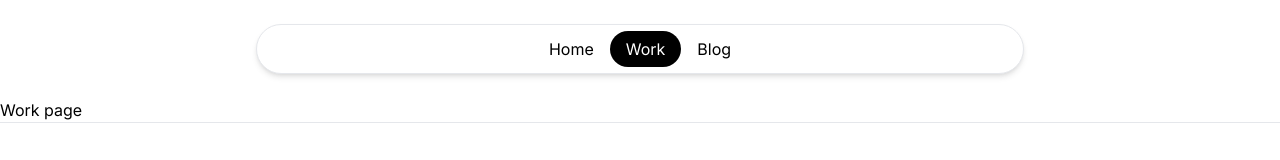
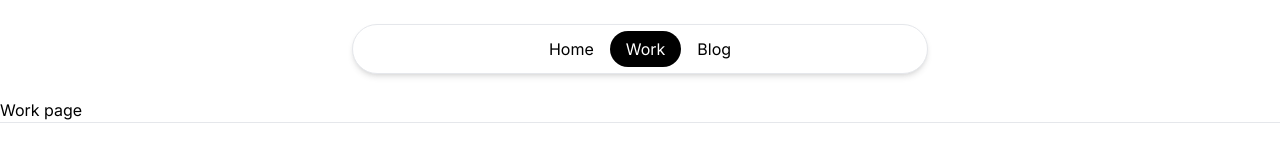
Before and after one commit to damandeep611/dev-blog, a Next.js app: page /work in a window 1280 px wide. Shown: the top 160 px of the page. Built offline with nearby package versions, Linux system fonts and the light colour scheme.

Commit message:
navbar changes

```diff
--- a/app/components/layout/Navbar.tsx
+++ b/app/components/layout/Navbar.tsx
@@ -16,7 +16,7 @@ const Navbar: React.FC<NavbarProps> = () => {
     { name: "Blog", path: "/blog" },
   ];
   return (
-    <nav className="flex items-center justify-center bg-white rounded-full border border-solid  shadow-md container mx-auto max-w-3xl my-6 py-3">
+    <nav className="flex items-center justify-center bg-white rounded-full border border-solid  shadow-md container mx-auto max-w-xl my-6 py-3">
       {items.map((item) => (
         <Link href={item.path} key={item.name} passHref>
           <motion.span
```
